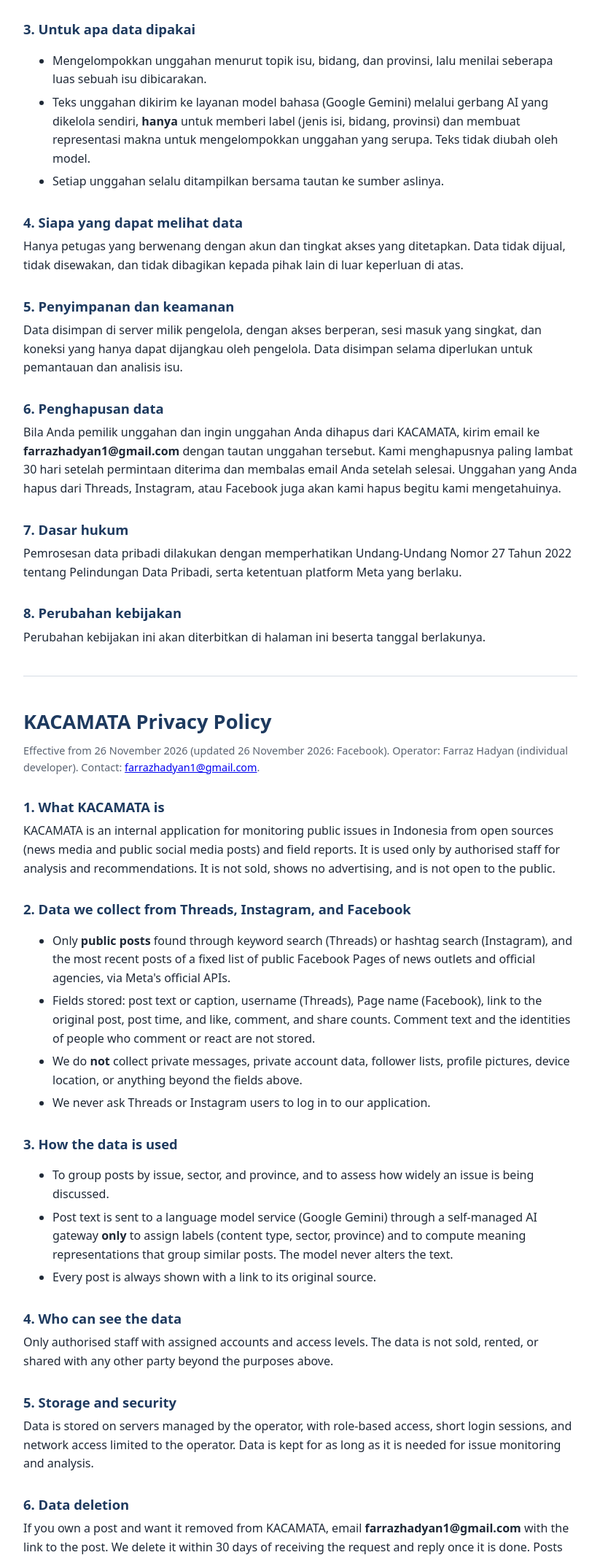
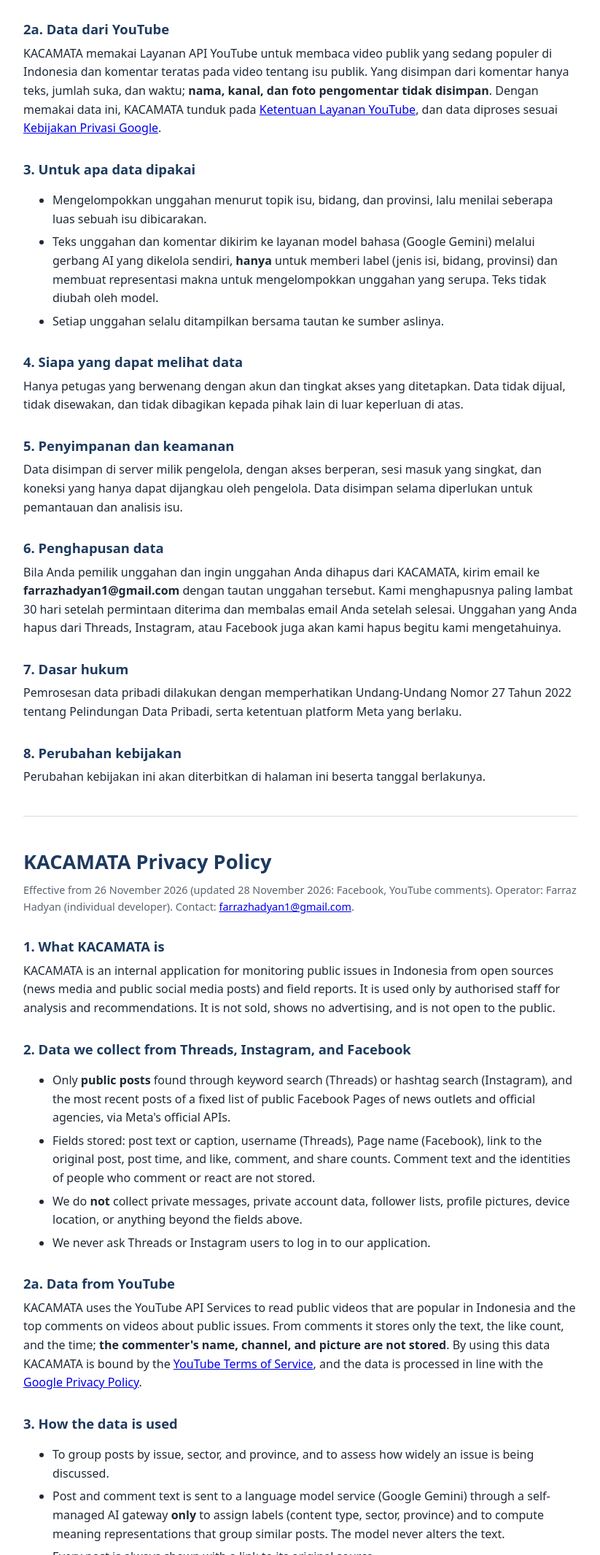
Before and after one commit to farrazhadyan16/kacamata-privacy, a plain HTML site: page index.html in a window 1280 px wide. Shown: the part 669-2800 px from the top of the page at 73% size, without its empty margins (228-1051 px from the left). Drawn offline with Linux system fonts and the light colour scheme.

Commit message:
Kebijakan privasi: komentar YouTube

```diff
--- a/index.html
+++ b/index.html
@@ -23,7 +23,7 @@
 
 <section id="id">
 <h1>Kebijakan Privasi KACAMATA</h1>
-<p class="muted">Berlaku sejak 26 November 2026 (diperbarui 26 November 2026: Facebook). Pengelola: Farraz Hadyan (pengembang perorangan). Kontak: <a href="mailto:farrazhadyan1@gmail.com">farrazhadyan1@gmail.com</a>.</p>
+<p class="muted">Berlaku sejak 26 November 2026 (diperbarui 28 November 2026: Facebook, komentar YouTube). Pengelola: Farraz Hadyan (pengembang perorangan). Kontak: <a href="mailto:farrazhadyan1@gmail.com">farrazhadyan1@gmail.com</a>.</p>
 
 <h2>1. Apa itu KACAMATA</h2>
 <p>KACAMATA adalah aplikasi internal untuk memantau isu publik di Indonesia dari sumber terbuka (media berita dan unggahan publik di media sosial) serta laporan lapangan. Aplikasi ini hanya dipakai oleh petugas yang berwenang untuk analisis dan penyusunan rekomendasi. Aplikasi ini tidak dijual, tidak menampilkan iklan, dan tidak dibuka untuk umum.</p>
@@ -36,10 +36,13 @@
   <li>Kami tidak meminta pengguna Threads atau Instagram untuk masuk (login) ke aplikasi kami.</li>
 </ul>
 
+<h2>2a. Data dari YouTube</h2>
+<p>KACAMATA memakai Layanan API YouTube untuk membaca video publik yang sedang populer di Indonesia dan komentar teratas pada video tentang isu publik. Yang disimpan dari komentar hanya teks, jumlah suka, dan waktu; <strong>nama, kanal, dan foto pengomentar tidak disimpan</strong>. Dengan memakai data ini, KACAMATA tunduk pada <a href="https://www.youtube.com/t/terms">Ketentuan Layanan YouTube</a>, dan data diproses sesuai <a href="https://policies.google.com/privacy">Kebijakan Privasi Google</a>.</p>
+
 <h2>3. Untuk apa data dipakai</h2>
 <ul>
   <li>Mengelompokkan unggahan menurut topik isu, bidang, dan provinsi, lalu menilai seberapa luas sebuah isu dibicarakan.</li>
-  <li>Teks unggahan dikirim ke layanan model bahasa (Google Gemini) melalui gerbang AI yang dikelola sendiri, <strong>hanya</strong> untuk memberi label (jenis isi, bidang, provinsi) dan membuat representasi makna untuk mengelompokkan unggahan yang serupa. Teks tidak diubah oleh model.</li>
+  <li>Teks unggahan dan komentar dikirim ke layanan model bahasa (Google Gemini) melalui gerbang AI yang dikelola sendiri, <strong>hanya</strong> untuk memberi label (jenis isi, bidang, provinsi) dan membuat representasi makna untuk mengelompokkan unggahan yang serupa. Teks tidak diubah oleh model.</li>
   <li>Setiap unggahan selalu ditampilkan bersama tautan ke sumber aslinya.</li>
 </ul>
 
@@ -63,7 +66,7 @@
 
 <section id="en" lang="en">
 <h1>KACAMATA Privacy Policy</h1>
-<p class="muted">Effective from 26 November 2026 (updated 26 November 2026: Facebook). Operator: Farraz Hadyan (individual developer). Contact: <a href="mailto:farrazhadyan1@gmail.com">farrazhadyan1@gmail.com</a>.</p>
+<p class="muted">Effective from 26 November 2026 (updated 28 November 2026: Facebook, YouTube comments). Operator: Farraz Hadyan (individual developer). Contact: <a href="mailto:farrazhadyan1@gmail.com">farrazhadyan1@gmail.com</a>.</p>
 
 <h2>1. What KACAMATA is</h2>
 <p>KACAMATA is an internal application for monitoring public issues in Indonesia from open sources (news media and public social media posts) and field reports. It is used only by authorised staff for analysis and recommendations. It is not sold, shows no advertising, and is not open to the public.</p>
@@ -76,10 +79,13 @@
   <li>We never ask Threads or Instagram users to log in to our application.</li>
 </ul>
 
+<h2>2a. Data from YouTube</h2>
+<p>KACAMATA uses the YouTube API Services to read public videos that are popular in Indonesia and the top comments on videos about public issues. From comments it stores only the text, the like count, and the time; <strong>the commenter's name, channel, and picture are not stored</strong>. By using this data KACAMATA is bound by the <a href="https://www.youtube.com/t/terms">YouTube Terms of Service</a>, and the data is processed in line with the <a href="https://policies.google.com/privacy">Google Privacy Policy</a>.</p>
+
 <h2>3. How the data is used</h2>
 <ul>
   <li>To group posts by issue, sector, and province, and to assess how widely an issue is being discussed.</li>
-  <li>Post text is sent to a language model service (Google Gemini) through a self-managed AI gateway <strong>only</strong> to assign labels (content type, sector, province) and to compute meaning representations that group similar posts. The model never alters the text.</li>
+  <li>Post and comment text is sent to a language model service (Google Gemini) through a self-managed AI gateway <strong>only</strong> to assign labels (content type, sector, province) and to compute meaning representations that group similar posts. The model never alters the text.</li>
   <li>Every post is always shown with a link to its original source.</li>
 </ul>
 
```
